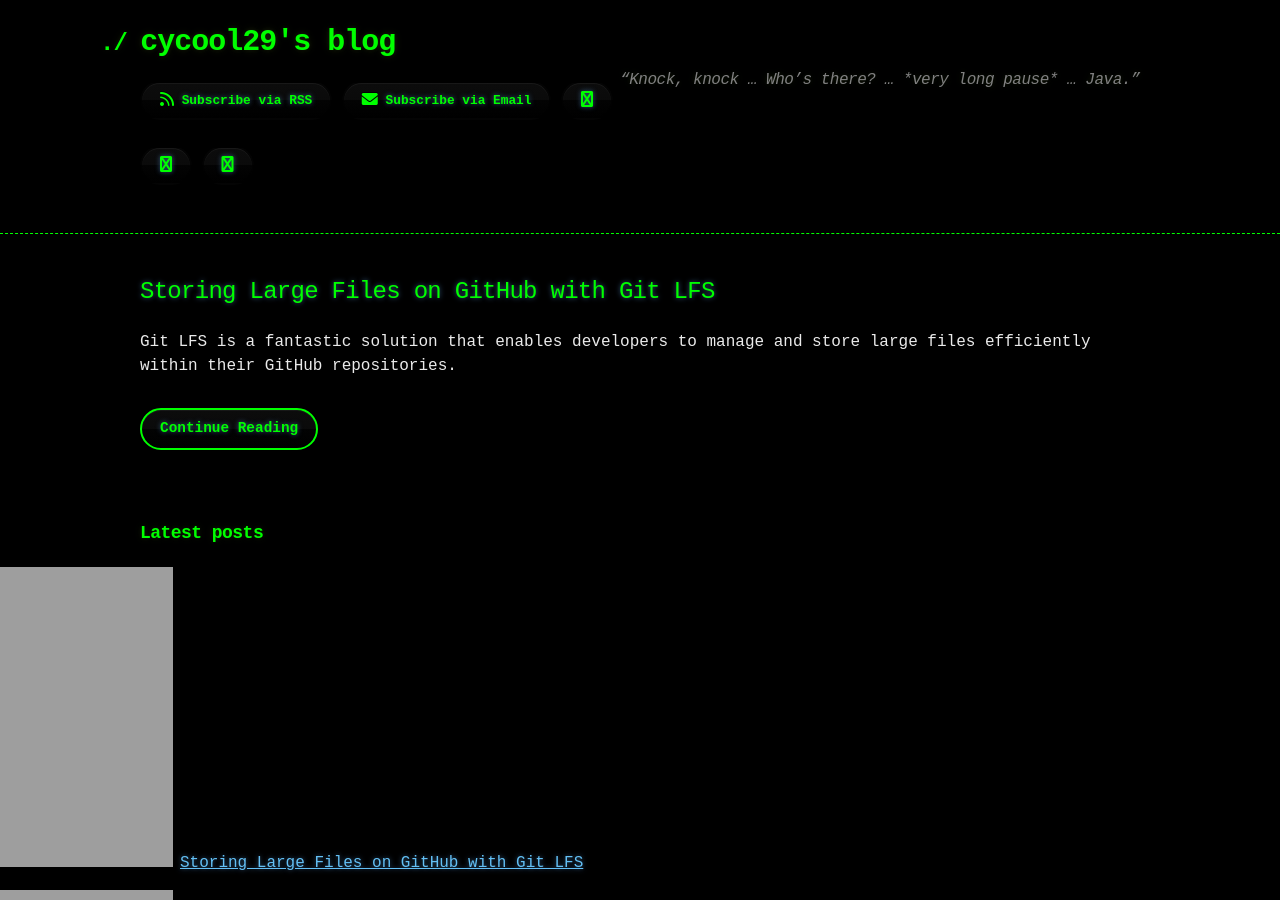
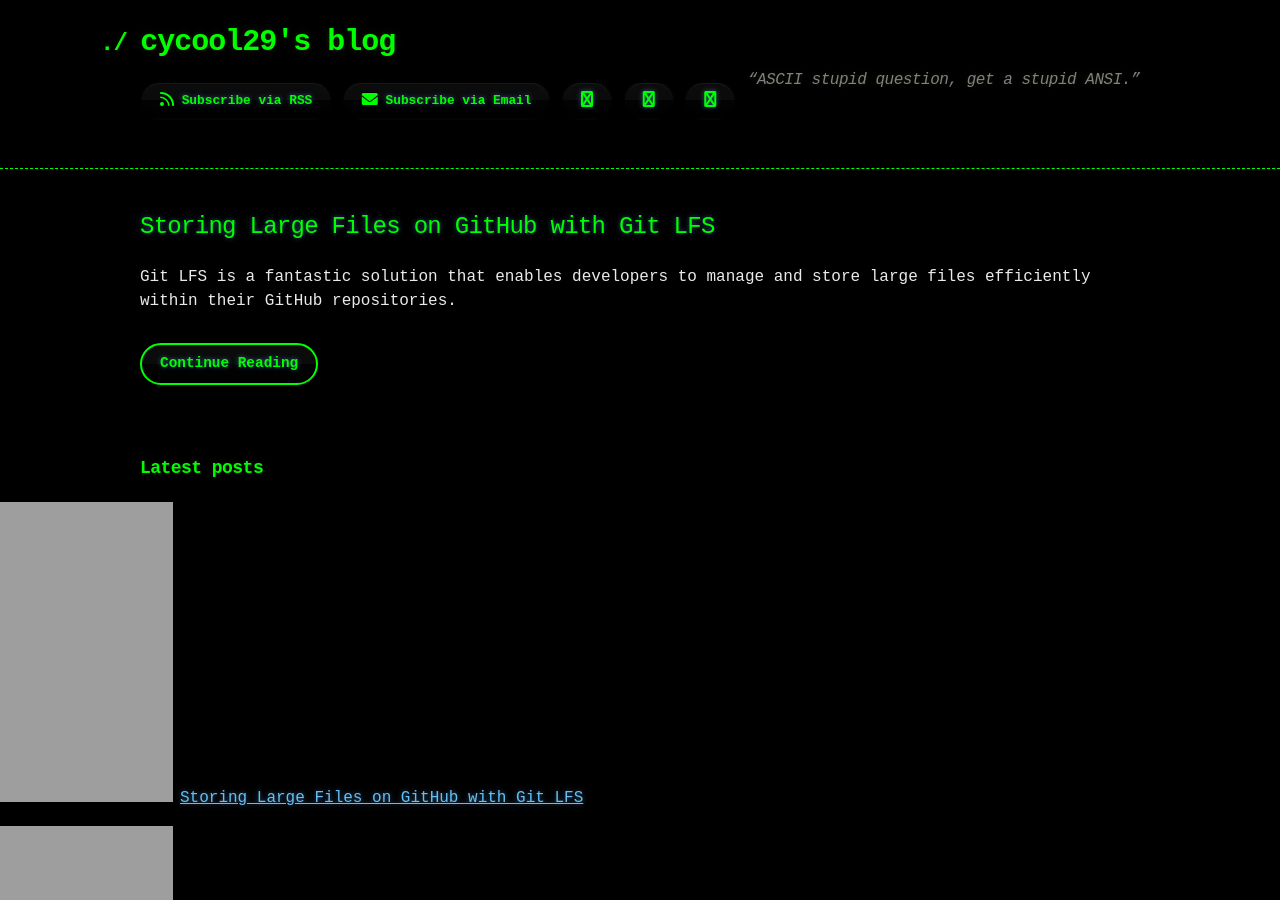
Before and after one commit to cycool29/cycool29.github.io, a Jekyll site: the page built from index.md, in a window 1280 px wide and 900 px high. Built offline with Jekyll 4.4.1, drawn with Linux system fonts in a browser that asks for light colours; a style sheet for code colours, icons or effects is not loaded.

Commit message:
Update quotes

```diff
--- a/_config.yml
+++ b/_config.yml
@@ -1,5 +1,5 @@
 title: cycool29's blog
-description: "“Knock, knock … Who’s there? … *very long pause* … Java.”"
+description: "“ASCII stupid question, get a stupid ANSI.” "
 bio: A high school student. Intermediate in Python, Git, Bash. Learning JavaScript. He/Him. "
 author: cycool29
 url: https://cycool29.github.io
```
